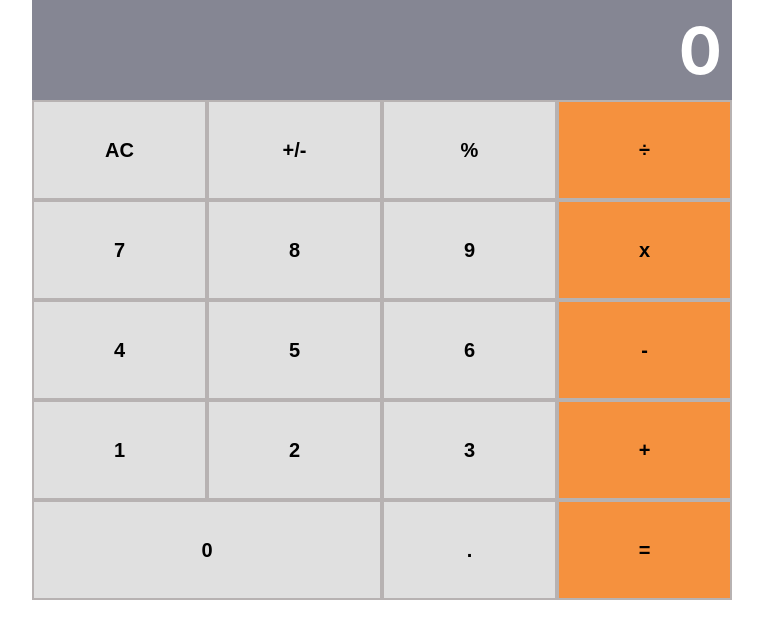
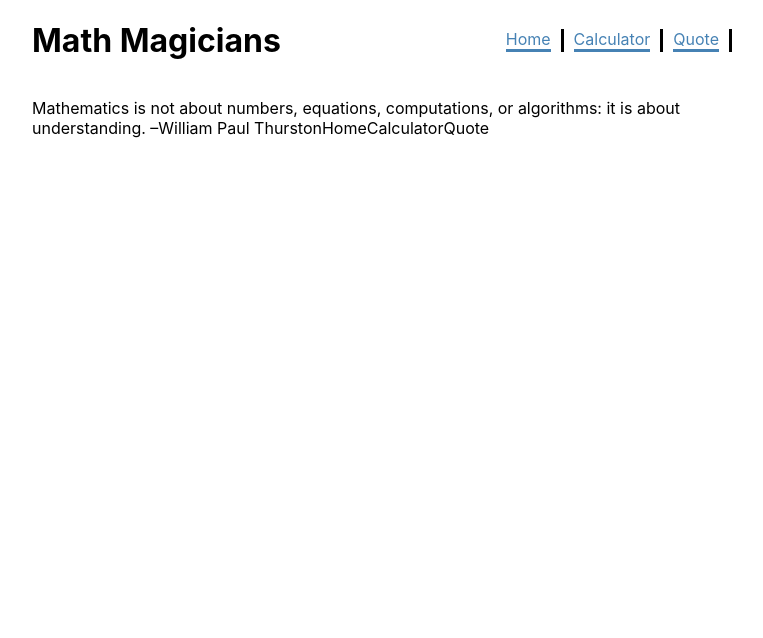
Before and after one commit to bini-i/react-calculator, a React (Create React App) app: page /quote in a window 1280 px wide. Shown: the top 638 px of the page, without its empty margins (258-1021 px from the left). Built offline with nearby package versions, Linux system fonts and the light colour scheme.

Commit message:
update react routing - add Routes.js to handle routing between different components with Switch and Route - add Home.js and Quote.js components to render home and quote pages - update index.js to only render the Routes component

```diff
--- a/package.json
+++ b/package.json
@@ -7,12 +7,13 @@
     "@testing-library/jest-dom": "^5.11.4",
     "@testing-library/react": "^11.1.0",
     "@testing-library/user-event": "^12.1.10",
+    "big.js": "^6.1.1",
     "prop-types": "^15.7.2",
     "react": "^17.0.2",
     "react-dom": "^17.0.2",
+    "react-router-dom": "^5.2.0",
     "react-scripts": "4.0.3",
-    "web-vitals": "^1.0.1",
-    "big.js": "^6.1.1"
+    "web-vitals": "^1.0.1"
   },
   "devDependencies": {
     "@babel/core": "^7.13.10",
--- a/src/App.css
+++ b/src/App.css
@@ -1,39 +1,3 @@
 .App {
   text-align: center;
 }
-
-.App-logo {
-  height: 40vmin;
-  pointer-events: none;
-}
-
-@media (prefers-reduced-motion: no-preference) {
-  .App-logo {
-    animation: App-logo-spin infinite 20s linear;
-  }
-}
-
-.App-header {
-  background-color: #282c34;
-  min-height: 100vh;
-  display: flex;
-  flex-direction: column;
-  align-items: center;
-  justify-content: center;
-  font-size: calc(10px + 2vmin);
-  color: white;
-}
-
-.App-link {
-  color: #61dafb;
-}
-
-@keyframes App-logo-spin {
-  from {
-    transform: rotate(0deg);
-  }
-
-  to {
-    transform: rotate(360deg);
-  }
-}
--- /dev/null
+++ b/src/Routes.js
@@ -0,0 +1,31 @@
+import React from "react";
+import { BrowserRouter, Switch, Route, Link } from "react-router-dom";
+import Home from "./components/Home";
+import App from "./components/App";
+import Quote from "./components/Quote";
+
+const Routes = () => (
+  <BrowserRouter>
+    <header style={{ display: "flex", justifyContent: "space-between" }}>
+      <h1>Math Magicians</h1>
+      <ul style={{ display: "flex", alignItems: "center", listStyle: "none" }}>
+        <Link to="/">
+          <li>Home </li>
+        </Link>
+        <Link to="/calculator">
+          <li>Calculator </li>
+        </Link>
+        <Link to="quote">
+          <li>Quote </li>
+        </Link>
+      </ul>
+    </header>
+    <Switch>
+      <Route exact path="/" component={Home} />
+      <Route exact path="/calculator" component={App} />
+      <Route exact path="/quote" component={Quote} />
+    </Switch>
+  </BrowserRouter>
+);
+
+export default Routes;
--- a/src/components/App.js
+++ b/src/components/App.js
@@ -3,7 +3,6 @@ import Display from "./Display";
 import "../App.css";
 import ButtonPanel from "./ButtonPanel";
 import calculate from "../logic/calculate";
-// import * as styles from "./App.module.css";
 
 const App = () => {
   const [total, setTotal] = useState(null);
--- a/src/components/Button.js
+++ b/src/components/Button.js
@@ -7,7 +7,10 @@ function Button({ name, color, wide, clickHandler }) {
     <button
       onClick={clickHandler.bind(null, name)}
       type="button"
-      style={{ backgroundColor: color, width: wide ? "50%" : "25%" }}
+      style={{
+        backgroundColor: color,
+        width: JSON.parse(wide) ? "50%" : "25%"
+      }}
       className={styles.button}
     >
       {name}
@@ -26,5 +29,5 @@ Button.propTypes = {
 
 Button.defaultProps = {
   color: "#E0E0E0",
-  wide: false
+  wide: "false"
 };
--- /dev/null
+++ b/src/components/Home.js
@@ -0,0 +1,14 @@
+import React from "react";
+
+const Home = () => (
+  <>
+    <h2>Welcom to our page</h2>
+    <p>
+      Lorem ipsum dolor sit amet consectetur adipisicing elit. Doloremque iusto
+      nisi officiis, quaerat adipisci labore rem odit distinctio dignissimos
+      impedit quae magni nemo id? Repudiandae odio ad libero ab dolorem.
+    </p>
+  </>
+);
+
+export default Home;
--- /dev/null
+++ b/src/components/Quote.js
@@ -0,0 +1,10 @@
+import React from "react";
+
+const Quote = () => (
+  <p>
+    Mathematics is not about numbers, equations, computations, or algorithms: it
+    is about understanding. –William Paul ThurstonHomeCalculatorQuote
+  </p>
+);
+
+export default Quote;
--- a/src/index.css
+++ b/src/index.css
@@ -14,6 +14,7 @@ body {
     sans-serif;
   -webkit-font-smoothing: antialiased;
   -moz-osx-font-smoothing: grayscale;
+  height: 100vh;
 }
 
 code {
@@ -25,3 +26,14 @@ code {
     'Courier New',
     monospace;
 }
+
+li {
+  border-bottom: solid steelblue 3px;
+  margin: 0 10px;
+  color: steelblue;
+}
+
+a {
+  border-right: solid black 3px;
+  text-decoration: none;
+}
--- a/src/index.js
+++ b/src/index.js
@@ -1,12 +1,12 @@
 import React from "react";
 import ReactDOM from "react-dom";
 import "./index.css";
-import App from "./components/App";
+import Routes from "./Routes";
 import reportWebVitals from "./reportWebVitals";
 
 ReactDOM.render(
   <React.StrictMode>
-    <App style={{ width: "700px", background: "blue" }} />
+    <Routes />
   </React.StrictMode>,
   document.getElementById("root")
 );
```
Also changed, not shown: 1 other file (tests, documents, lock files or other folders).
